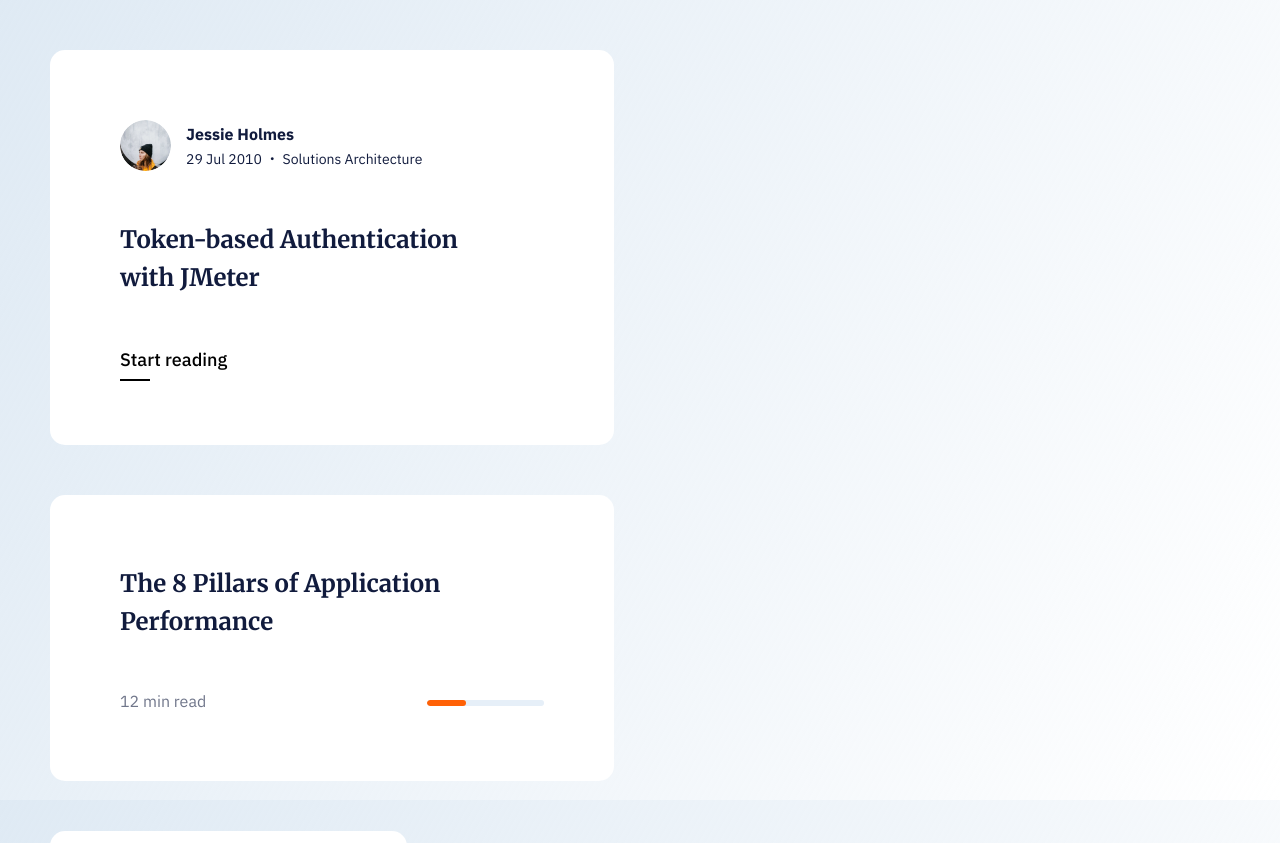
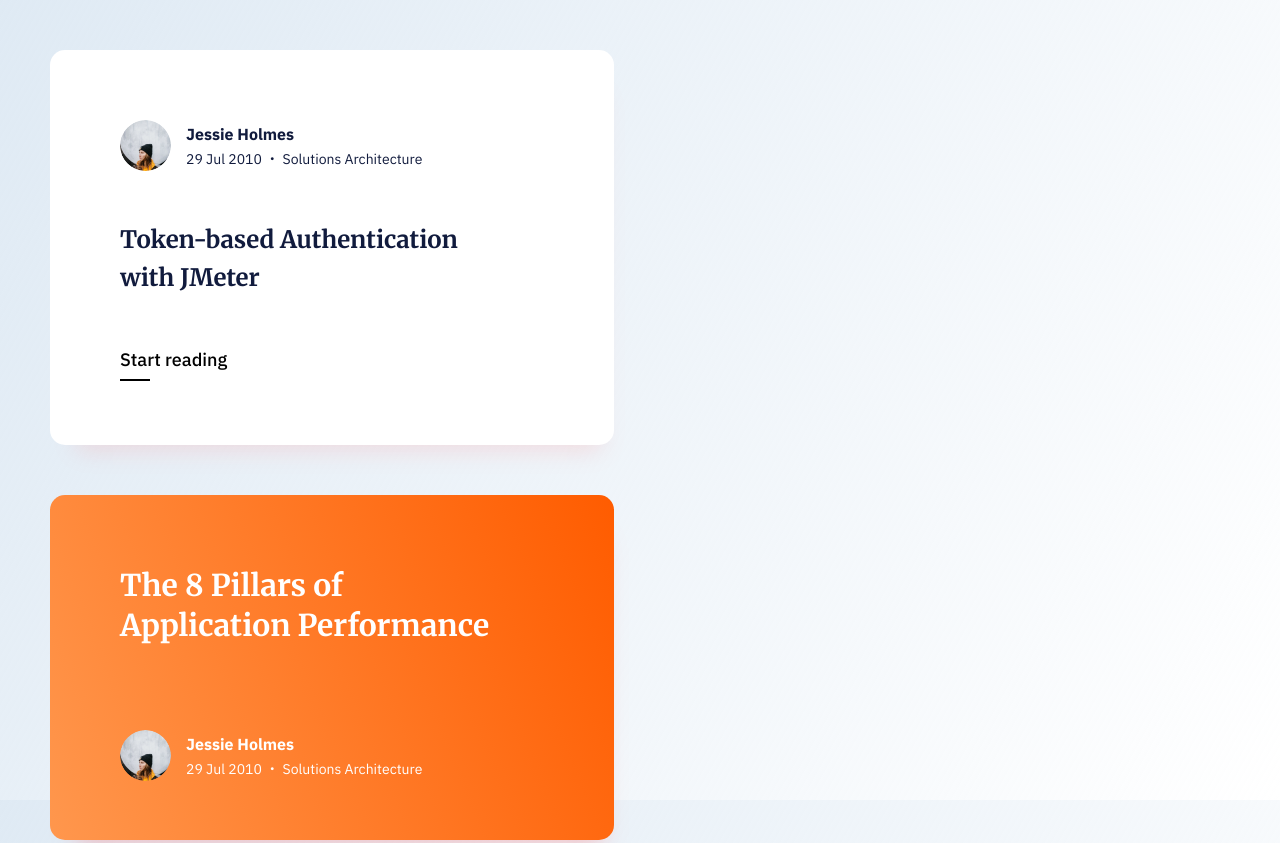
Before and after one commit to fatihoskan/Blog-ui-components, a plain HTML site: page src/index.html in a window 1280 px wide. Shown: the top 843 px of the page. Drawn offline with nearby package versions, Linux system fonts and the light colour scheme.

Commit message:
new components

```diff
--- a/css/main.scss
+++ b/css/main.scss
@@ -33,6 +33,7 @@ body {
       background: #FFFFFF;
       border-radius: 15px;
       padding: 70px;
+      box-shadow: 7px 25px 23px -20px  rgba( #FF7979 , .2);
       .swiper-container{
          .swiper-slide{
             cursor: pointer;
@@ -88,6 +89,7 @@ body {
          border-radius: 15px;
          padding: 30px;
          margin-bottom: 5px;
+         box-shadow: 7px 25px 23px -20px  rgba( #FF7979 , .2);
 
          h5{
             font-family: IBM Plex Sans;
@@ -156,6 +158,9 @@ body {
       border-radius: 15px;
       padding:70px;
       margin-bottom: 50px;
+
+      box-shadow: 7px 25px 23px -20px  rgba( #FF7979 , .2);
+
       .user-info-container{
          display: flex;
          align-items: center;
@@ -221,7 +226,60 @@ body {
    }
 
 
+   &--blog-post-popup{
+      width: 564px;
+      height: 345px;
+      background: linear-gradient(247.15deg, #FF5C00 0%, #FF9950 103.74%);
+      border-radius: 15px;
+      padding: 70px 85px 60px 70px;
 
+      box-shadow: 7px 25px 23px -20px  rgba(#FF7979 , .4);
+
+      h5{
+         font-family: Merriweather;
+         font-style: normal;
+         font-weight: 900;
+         font-size: 30px;
+         line-height: 40px;
+         color: #FFFFFF;
+         max-width: 400px;
+         margin-bottom: 85px;
+      }
+
+      .user-info-container{
+         display: flex;
+         align-items: center;
+         margin-bottom: 50px;
+
+         img{
+            width: 51px;
+            height: 51px;
+            border-radius: 51px;
+            margin-right: 15px;
+         }
+         .user-info{
+            h4{
+               font-family: IBM Plex Sans;
+               font-style: normal;
+               font-weight: bold;
+               font-size: 16px;
+               line-height: 21px;
+               color: #fff;
+               margin-bottom: 5px;
+            }
+
+            h6{
+               font-family: IBM Plex Sans;
+               font-style: normal;
+               font-weight: normal;
+               font-size: 14px;
+               line-height: 18px;
+               color: #fff;
+            }
+         }
+      }
+
+   }
 }
 
 
--- a/src/index.html
+++ b/src/index.html
@@ -20,6 +20,21 @@
 			<h5>Token-based Authentication with JMeter</h5>
 			<h6>Start reading</h6>
 			<span></span>
+		</div>
+
+		<div class="divider">
+
+		</div>
+
+		<div class="components--blog-post-popup">
+			<h5>The 8 Pillars of Application Performance</h5>
+			<div class="user-info-container">
+				<img src="../assets/images/profile.png" alt="">
+				<div class="user-info">
+					<h4>Jessie Holmes</h4>
+					<h6>29 Jul 2010 ・ Solutions Architecture</h6>
+				</div>
+			</div>
 		</div>
 
 		<div class="divider">
```
Also changed, not shown: css/dist/main.css.
